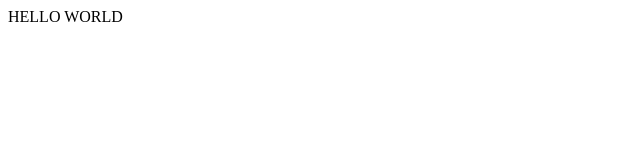
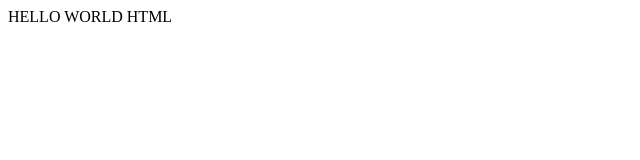
Before and after one commit to developer-maythinn/testing-batch6, a plain HTML site: page index.html in a window 1280 px wide. Shown: the full height of the page, 0-640 px from the left. Drawn offline with Linux system fonts and the light colour scheme.

Commit message:
add html

```diff
--- a/index.html
+++ b/index.html
@@ -6,6 +6,6 @@
     <title>Document</title>
 </head>
 <body>
-    HELLO WORLD
+    HELLO WORLD HTML
 </body>
 </html>
```
